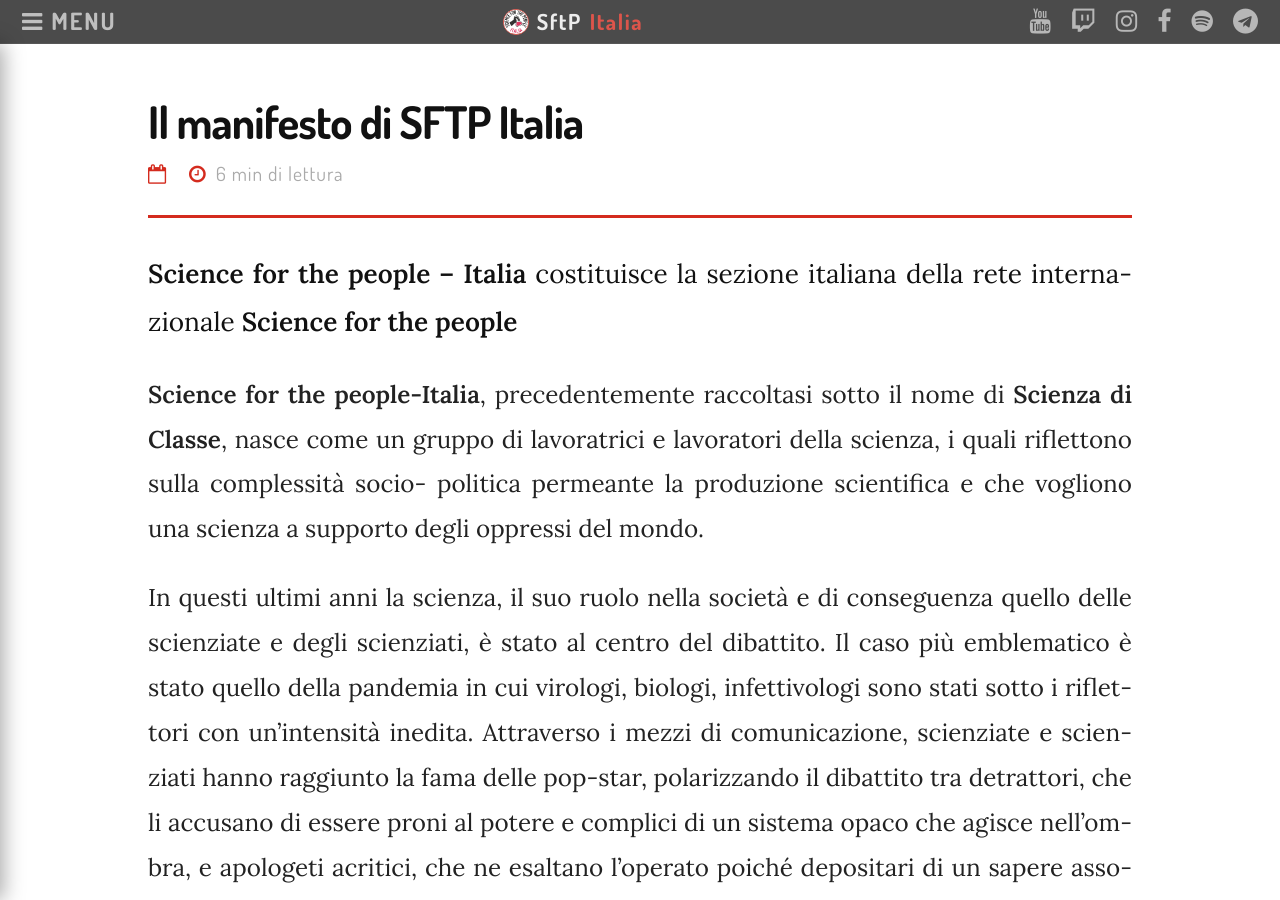
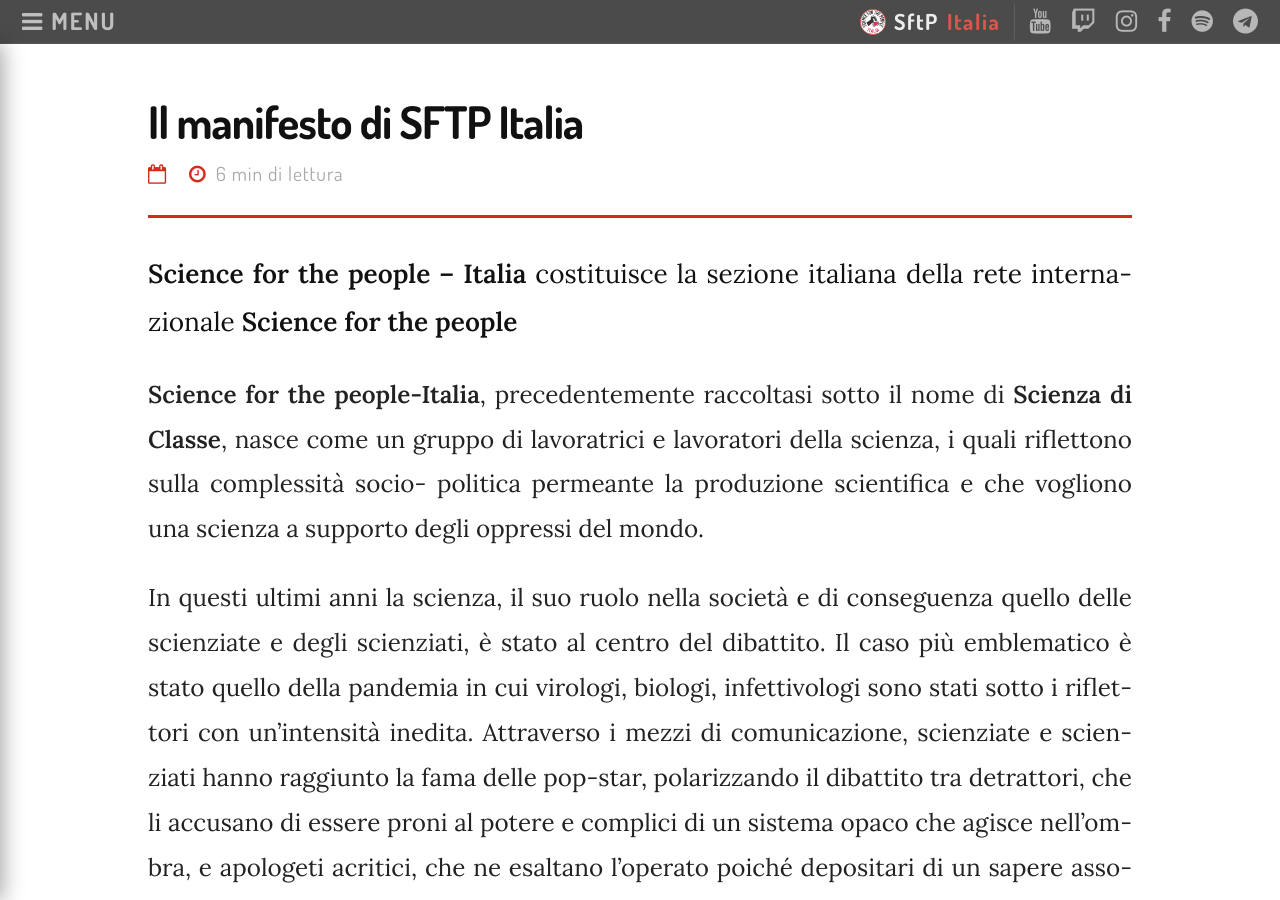
Before and after one commit to scienzadiclasse/sftp-italy.github.io, a Jekyll site: the page built from manifesto.markdown, in a window 1280 px wide and 900 px high. Built offline with Jekyll 4.4.1, drawn with Linux system fonts in a browser that asks for light colours.

Commit message:
Navbar desktop: brand spostato a destra con social icons
https://claude.ai/code/session_01V4NgnGr6duU2DN4b6R7WTb

```diff
--- a/_includes/navbar.html
+++ b/_includes/navbar.html
@@ -1,4 +1,4 @@
-<!-- Barra navigazione desktop: hamburger sx + brand centro + social dx -->
+<!-- Barra navigazione desktop: hamburger sx + brand+social dx -->
 <div id="navbar" role="navigation" aria-label="Menu e social">
 
   <!-- Hamburger + etichetta (desktop) -->
@@ -13,19 +13,24 @@
     <span>MENU</span>
   </button>
 
-  <!-- Brand centrato -->
-  <div style="flex:1; display:flex; align-items:center; justify-content:center;">
+  <!-- Spacer -->
+  <div style="flex:1;"></div>
+
+  <!-- Brand + separatore + social icons (tutti a destra) -->
+  <div style="display:flex; align-items:center; gap:0;">
     <a href="/" style="
       font-family:var(--font-sans,'Dosis',sans-serif);
       font-size:0.88rem; font-weight:700; letter-spacing:0.07em;
       color:rgba(255,255,255,0.9); text-decoration:none;
       display:flex; align-items:center; gap:8px;
+      padding: 0 14px 0 6px;
+      border-right: 1px solid rgba(255,255,255,0.12);
+      margin-right: 4px;
     ">
       <img src="/img/logo.jpg" alt=""
            style="width:26px;height:26px;border-radius:50%;object-fit:contain;background:#fff;border:1.5px solid var(--red,#D42B1E);flex-shrink:0;">
       SftP <span style="color:var(--red,#D42B1E);">Italia</span>
     </a>
-  </div>
 
   <!-- Social icons desktop -->
   <div style="display:flex; align-items:center;">
@@ -47,6 +52,7 @@
     <a href="https://t.me/scienzadiclasse" target="_blank" rel="noopener" aria-label="Telegram" title="Telegram">
       <i class="fa fa-telegram" aria-hidden="true"></i>
     </a>
+  </div>
   </div>
 </div>
 
```
